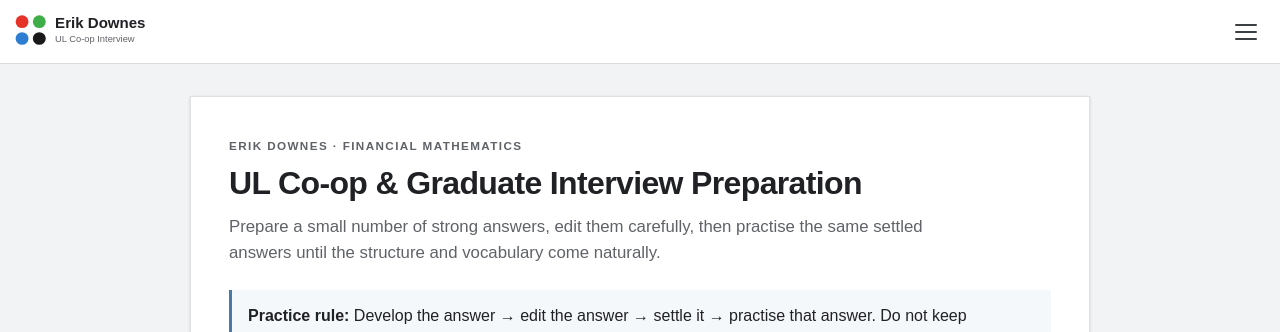
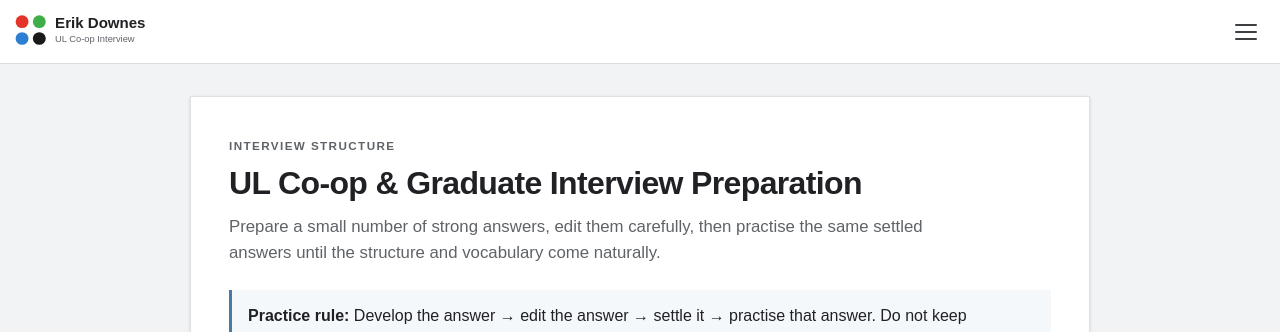
Before and after one commit to ronandownes/coop, a Jekyll site: the page built from index.md, in a window 1280 px wide and 900 px high. Shown: the top 332 px of the window. Built offline with Jekyll 4.4.1, drawn with Linux system fonts in a browser that asks for light colours.

Commit message:
Use separate menu handles and fixed interview structure eyebrow

```diff
--- a/_layouts/doc.html
+++ b/_layouts/doc.html
@@ -1,9 +1,10 @@
 <!doctype html>
-{% assign page_title_parts = page.title | split: '|' %}
-{% assign page_menu_title = page_title_parts[0] | strip %}
+{% assign legacy_title_parts = page.title | split: '|' %}
+{% assign legacy_menu_title = legacy_title_parts[0] | strip %}
+{% assign page_menu_title = page.handle | default: legacy_menu_title | strip %}
 {% assign page_display_title = page.title | strip %}
-{% if page_title_parts.size > 1 %}
-  {% assign page_display_title = page_title_parts[1] | strip %}
+{% if page.handle == nil and legacy_title_parts.size > 1 %}
+  {% assign page_display_title = legacy_title_parts[1] | strip %}
 {% endif %}
 <html lang="en">
 <head>
@@ -29,7 +30,8 @@
       {% assign nav_pages = site.pages | where_exp: "p", "p.nav_order" | sort: "nav_order" %}
       {% for navpage in nav_pages %}
       {% assign nav_title_parts = navpage.title | split: '|' %}
-      {% assign nav_menu_title = nav_title_parts[0] | strip %}
+      {% assign nav_legacy_title = nav_title_parts[0] | strip %}
+      {% assign nav_menu_title = navpage.handle | default: nav_legacy_title | strip %}
       <div class="navitem nav-dynamic" data-question-menu>
         <a class="navlabel" href="{{ navpage.url | relative_url }}"><span>{{ nav_menu_title }}</span></a>
         <div class="dropmenu"><a href="{{ navpage.url | relative_url }}">Open page</a></div>
@@ -58,7 +60,7 @@
 
   <main class="page-stage">
     <article class="doc-paper">
-      {% if page.eyebrow %}<p class="doc-kicker">{{ page.eyebrow }}</p>{% endif %}
+      <p class="doc-kicker">INTERVIEW STRUCTURE</p>
       <h1>{{ page_display_title }}</h1>
       {% if page.intro %}<p class="doc-intro">{{ page.intro }}</p>{% endif %}
       <div class="doc-toolbar" aria-label="Document controls">
```
